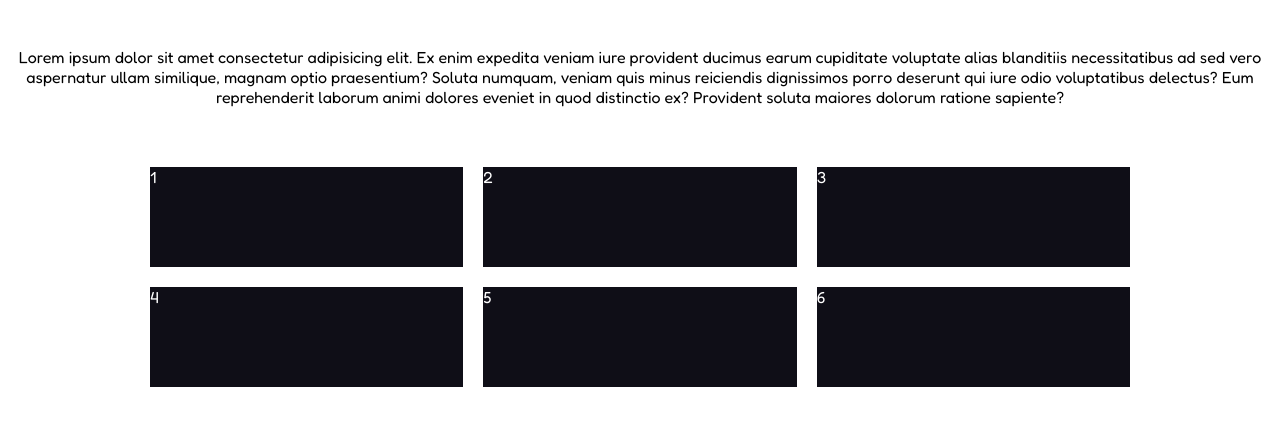
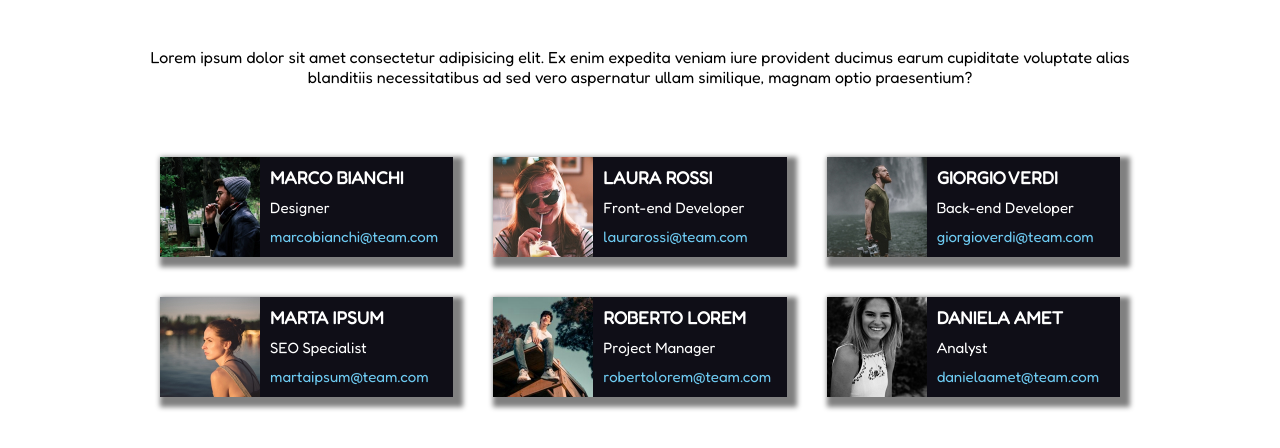
Before and after one commit to RiccardoImperato/html-css-float-cards, a plain HTML site: page index.html in a window 1280 px wide. Shown: the part 42-490 px from the top of the page. Drawn offline with Linux system fonts and the light colour scheme.

Commit message:
feat: cards con immagine e info

```diff
--- a/css/style.css
+++ b/css/style.css
@@ -24,6 +24,7 @@ h1+p {
 }
 
 header {
+    max-width: 1000px;
     margin: 0 auto;
     text-align: center;
 }
@@ -41,11 +42,37 @@ header {
     display: block;
 }
 
-.card {
-    width: calc(100% / 3 - 20px);
-    height: 100px;
-    margin: 10px;
+.team>.card {
+    width: calc(100% / 3 - 40px);
+    margin: 20px;
     color: white;
     background-color: #0f0e17;
     float: left;
+    box-shadow: 5px 5px 5px 5px grey;
 }
+
+.foto {
+    width: 100px;
+    float: left;
+}
+
+.info {
+    font-size: 15px;
+    width: calc(100% - 100px);
+    float: right;
+    padding: 10px;
+}
+
+.foto img {
+    width: 100%;
+    display: block;
+}
+
+.info a {
+    color: #6ecbf2;
+    text-decoration: none;
+}
+
+.job {
+    margin: 10px 0;
+}
--- a/index.html
+++ b/index.html
@@ -25,9 +25,6 @@
         <p>Lorem ipsum dolor sit amet consectetur adipisicing elit. Ex enim expedita veniam iure provident ducimus earum
             cupiditate voluptate alias blanditiis necessitatibus ad sed vero aspernatur ullam similique, magnam optio
             praesentium?
-            Soluta numquam, veniam quis minus reiciendis dignissimos porro deserunt qui iure odio voluptatibus delectus?
-            Eum reprehenderit laborum animi dolores eveniet in quod distinctio ex? Provident soluta maiores dolorum
-            ratione sapiente?
         </p>
 
     </header>
@@ -42,12 +39,149 @@
 
             <div class="team clearfix">
 
-                <div class="card">1</div>
-                <div class="card">2</div>
-                <div class="card">3</div>
-                <div class="card">4</div>
-                <div class="card">5</div>
-                <div class="card">6</div>
+                <div class="card" id="marcobianchi">
+
+                    <div class="foto">
+                        <img src="./img/male1.png" alt="">
+                    </div>
+
+                    <div class="info">
+
+                        <div class="nome">
+                            <h3>MARCO BIANCHI</h3>
+                        </div>
+
+                        <div class="job">
+                            <span>Designer</span>
+                        </div>
+
+                        <div class="email">
+                            <a href="">marcobianchi@team.com</a>
+                        </div>
+
+                    </div>
+
+                </div>
+
+                <div class="card" id="laurarossi">
+
+                    <div class="foto">
+                        <img src="./img/female1.png" alt="">
+                    </div>
+
+                    <div class="info">
+
+                        <div class="nome">
+                            <h3>LAURA ROSSI</h3>
+                        </div>
+
+                        <div class="job">
+                            <span>Front-end Developer</span>
+                        </div>
+
+                        <div class="email">
+                            <a href="">laurarossi@team.com</a>
+                        </div>
+
+                    </div>
+
+                </div>
+
+                <div class="card" id="giorgioverdi">
+
+                    <div class="foto">
+                        <img src="./img/male2.png" alt="">
+                    </div>
+
+                    <div class="info">
+
+                        <div class="nome">
+                            <h3>GIORGIO VERDI</h3>
+                        </div>
+
+                        <div class="job">
+                            <span>Back-end Developer</span>
+                        </div>
+
+                        <div class="email">
+                            <a href="">giorgioverdi@team.com</a>
+                        </div>
+
+                    </div>
+
+                </div>
+
+                <div class="card" id="martaipsum">
+
+                    <div class="foto">
+                        <img src="./img/female2.png" alt="">
+                    </div>
+
+                    <div class="info">
+
+                        <div class="nome">
+                            <h3>MARTA IPSUM</h3>
+                        </div>
+
+                        <div class="job">
+                            <span>SEO Specialist</span>
+                        </div>
+
+                        <div class="email">
+                            <a href="">martaipsum@team.com</a>
+                        </div>
+
+                    </div>
+
+                </div>
+
+                <div class="card" id="robertolorem">
+
+                    <div class="foto">
+                        <img src="./img/male3.png" alt="">
+                    </div>
+
+                    <div class="info">
+
+                        <div class="nome">
+                            <h3>ROBERTO LOREM</h3>
+                        </div>
+
+                        <div class="job">
+                            <span>Project Manager</span>
+                        </div>
+
+                        <div class="email">
+                            <a href="">robertolorem@team.com</a>
+                        </div>
+
+                    </div>
+
+                </div>
+
+                <div class="card" id="danielaamet">
+
+                    <div class="foto">
+                        <img src="./img/female3.png" alt="">
+                    </div>
+
+                    <div class="info">
+
+                        <div class="nome">
+                            <h3>DANIELA AMET</h3>
+                        </div>
+
+                        <div class="job">
+                            <span>Analyst</span>
+                        </div>
+
+                        <div class="email">
+                            <a href="">danielaamet@team.com</a>
+                        </div>
+
+                    </div>
+
+                </div>
 
             </div>
 
```
Also changed, not shown: img/female1.png (added), img/female2.png (added), img/female3.png (added), img/male1.png (added), img/male2.png (added), img/male3.png (added).
